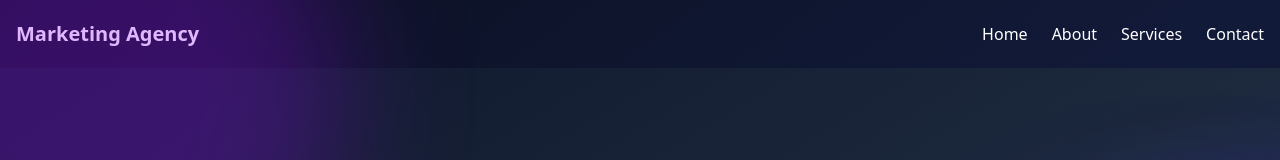
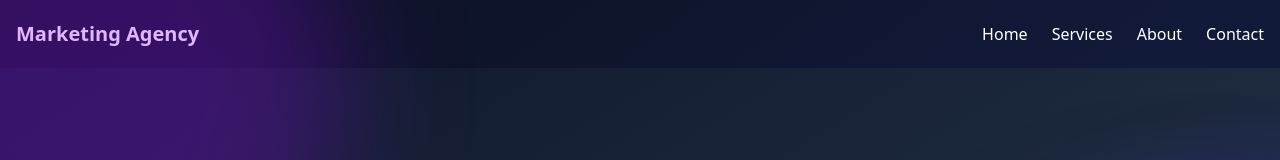
Before and after one commit to Lahcen-Ouhassou/Marketing-Agency-LandingPage, a React (Vite) app: page /contact in a window 1280 px wide. Shown: the top 160 px of the page. Built offline with nearby package versions, Linux system fonts and the light colour scheme.

Commit message:
UpdNavbar

```diff
--- a/src/components/layout/Navbar.jsx
+++ b/src/components/layout/Navbar.jsx
@@ -17,8 +17,8 @@ export default function Navbar() {
         {/* Desktop */}
         <nav className="hidden md:flex gap-6 text-l text-white">
           <Link to="/">Home</Link>
+          <Link to="/services">Services</Link>
           <Link to="/about">About</Link>
-          <Link to="/services">Services</Link>
           <Link to="/contact">Contact</Link>
         </nav>
 
```
